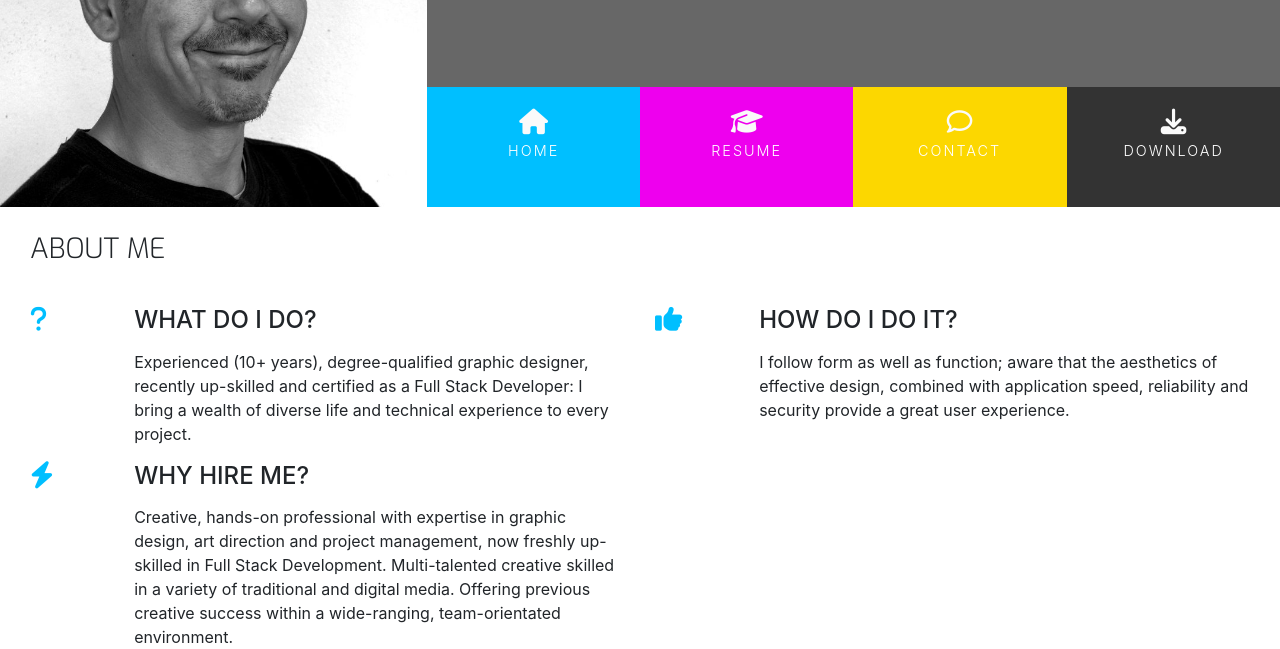
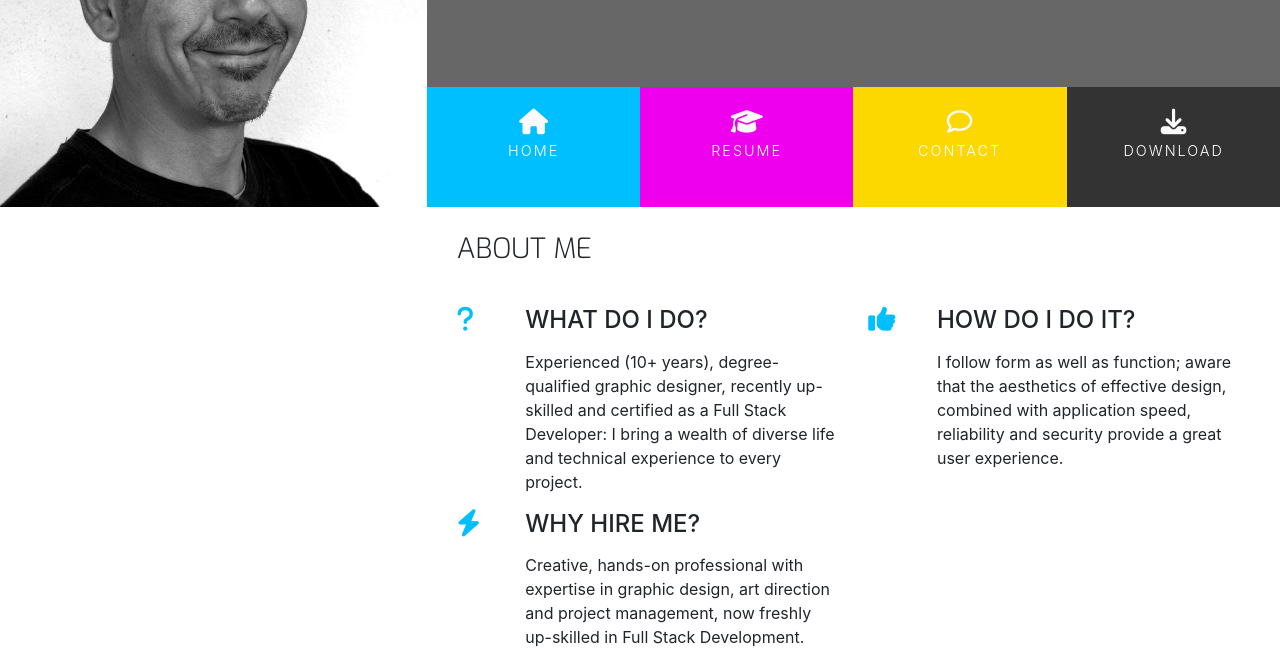
Before and after one commit to alfa23/a23-resume, a plain HTML site: page index.html in a window 1280 px wide. Shown: the part 161-810 px from the top of the page. Drawn offline with nearby package versions, Linux system fonts and the light colour scheme.

```diff
--- a/index.html
+++ b/index.html
@@ -44,7 +44,10 @@
         </div>
     </header>
     <section class="container-fluid">
-        <div class="row row-table">
+        <div class="row">
+            <div class="col-md-4 bg-color-personal-info section-column">
+
+            </div>
             <div class="col-md-8 bg-color-three-reasons section-column">
                 <div class="row">
                     <div class="col">
@@ -99,7 +102,6 @@
                 </div>
             </div>
         </div>
-
     </section>
     <footer class="container-fluid">
         <div id="footer-details" class="row">
@@ -163,6 +165,6 @@
             </div>
         </div>
     </footer>
+</body>
 
-</body>
 </html>
```
